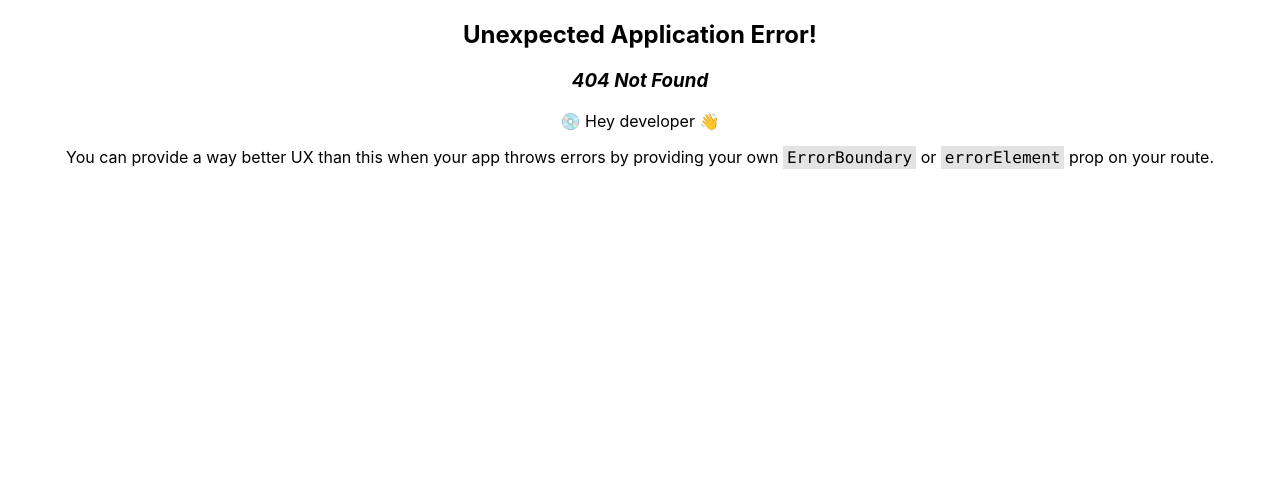
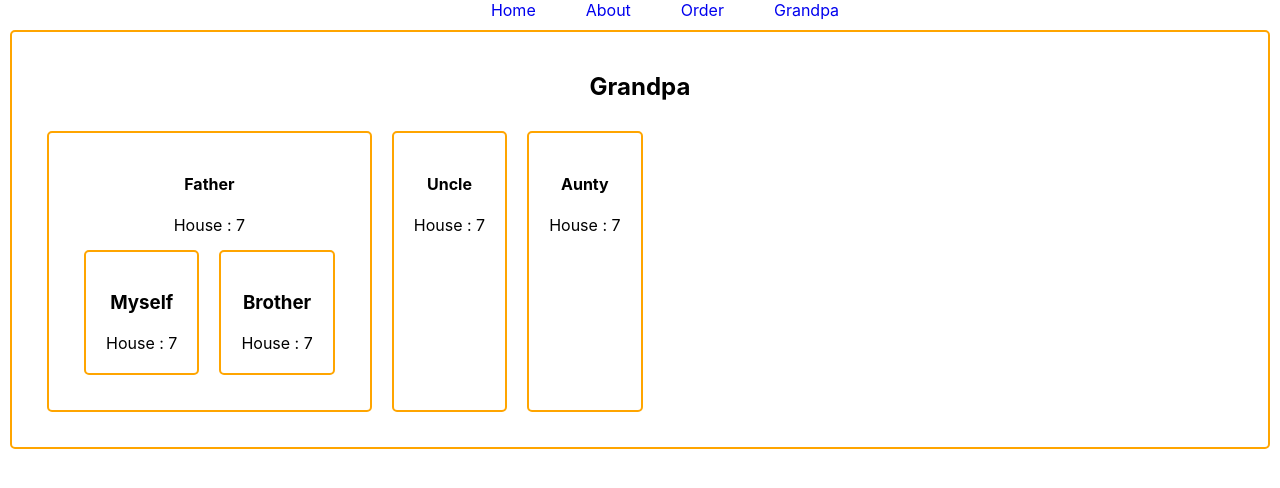
Before and after one commit to hossainalamin/tshirt-mania, a React (Create React App) app: page /grandpa in a window 1280 px wide. Before the commit this address had no page. Shown: the top 488 px of the page. Built offline with nearby package versions, Linux system fonts and the light colour scheme.

Commit message:
Component tree

```diff
--- a/src/App.js
+++ b/src/App.js
@@ -3,6 +3,7 @@
 import Main from './layouts/Main';
 import Home from './Components/Home/Home';
 import Order from './Components/Order/Order'
+import Grandpa from './Components/Grandpa/Grandpa';
 function App() {
   const router = createBrowserRouter([
     {path : '/', element:<Main></Main>,
@@ -13,7 +14,7 @@
         element:<Home></Home>
       },
       {path:'/order',element:<Order></Order>},
-      // {path:'/Home',element:<Home></Home>},
+      {path:'/grandpa',element:<Grandpa></Grandpa>},
     ]}
   ]);
   return (
--- /dev/null
+++ b/src/Components/Aunty/Aunty.js
@@ -0,0 +1,12 @@
+import React from 'react';
+
+const Aunty = ({house}) => {
+    return (
+        <div>
+            <h4>Aunty</h4>
+            House : {house}
+        </div>
+    );
+};
+
+export default Aunty;
--- /dev/null
+++ b/src/Components/Brother/Brother.js
@@ -0,0 +1,12 @@
+import React from 'react';
+
+const Brother = ({house}) => {
+    return (
+        <div>
+            <h3>Brother</h3>
+            House : {house}
+        </div>
+    );
+};
+
+export default Brother;
--- /dev/null
+++ b/src/Components/Father/Father.js
@@ -0,0 +1,18 @@
+import React from 'react';
+import Myself from '../Myself/Myself'
+import Brother from '../Brother/Brother'
+
+const Father = ({house}) => {
+    return (
+        <div>
+            <h4>Father</h4>
+            House : {house}
+            <section className='flex'>
+                <Myself house={house}></Myself>
+                <Brother house={house}></Brother>
+            </section>
+        </div>
+    );
+};
+
+export default Father;
--- /dev/null
+++ b/src/Components/Grandpa/Grandpa.css
@@ -0,0 +1,16 @@
+.grandpa{
+    border: 2px solid orange;
+    padding: 20px;
+    border-radius: 5px;
+    margin: 10px;
+}
+.grandpa div{
+    border: 2px solid orange;
+    padding: 20px;
+    border-radius: 5px;
+    margin: 10px;
+}
+.flex{
+    display: flex;
+    margin : 5px;
+}
--- /dev/null
+++ b/src/Components/Grandpa/Grandpa.js
@@ -0,0 +1,21 @@
+import React from 'react';
+import Father from '../Father/Father';
+import Uncle from '../Uncle/Uncle';
+import Aunty from '../Aunty/Aunty';
+import './Grandpa.css';
+const Grandpa = () => {
+    const house = 7;
+    return (
+        <div className='grandpa'>
+            <h2>Grandpa</h2>
+            <section className='flex'>
+                <Father house={house}></Father>
+                <Uncle house={house}></Uncle>
+                <Aunty house={house}></Aunty>
+            </section>
+
+        </div>
+    );
+};
+
+export default Grandpa;
--- a/src/Components/Header/Header.js
+++ b/src/Components/Header/Header.js
@@ -8,6 +8,7 @@
             <Link to="/">Home</Link>
             <Link to="/about">About</Link>
             <Link to="/order">Order</Link>
+            <Link to="/grandpa">Grandpa</Link>
         </nav>
     );
 };
--- /dev/null
+++ b/src/Components/Myself/Myself.js
@@ -0,0 +1,12 @@
+import React from 'react';
+
+const Myself = ({house}) => {
+    return (
+        <div>
+            <h3>Myself</h3>
+            House : {house}
+        </div>
+    );
+};
+
+export default Myself;
--- /dev/null
+++ b/src/Components/Uncle/Uncle.js
@@ -0,0 +1,12 @@
+import React from 'react';
+
+const Uncle = ({house}) => {
+    return (
+        <div>
+            <h4>Uncle</h4>
+            House : {house}
+        </div>
+    );
+};
+
+export default Uncle;
```
